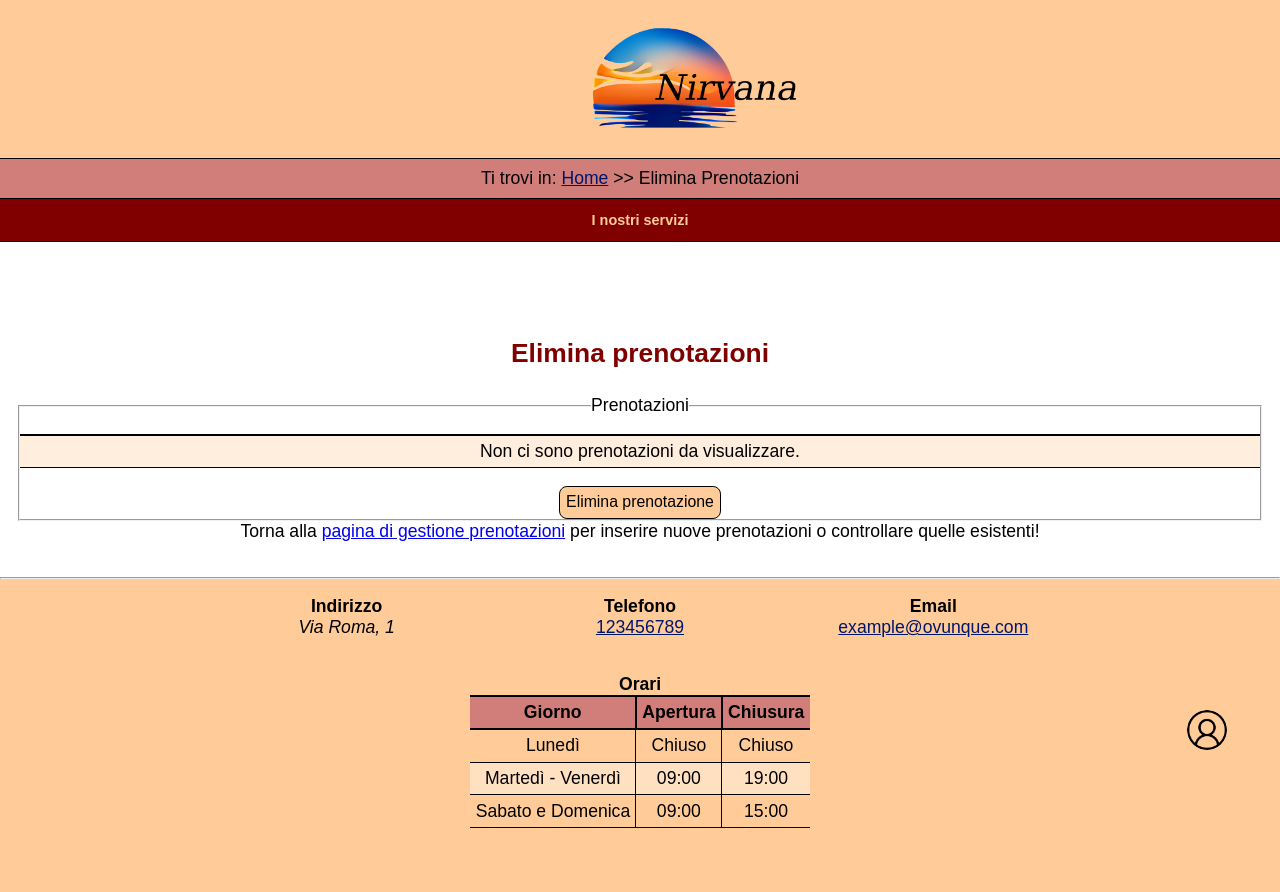
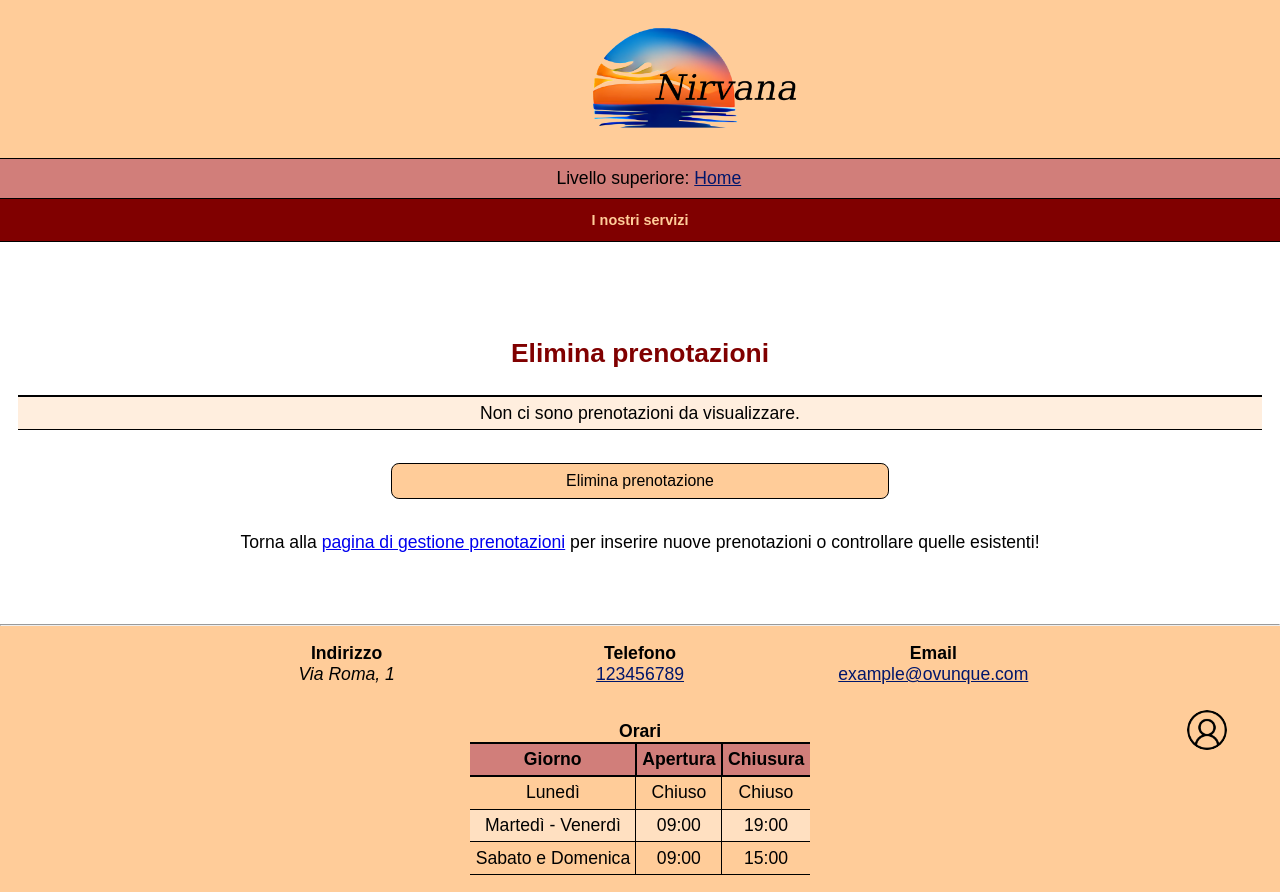
Before and after one commit to Tre-uomini-e-una-TecWeb/Nirvana-Website, a PHP site: page /PHP/PRENOTAZIONI/eliminazionePrenotazioniAmministratore.php in a window 1280 px wide. Before the commit the page ends 828 px from the top, so only its background shows below. Run offline with PHP 8.4, Linux system fonts and the light colour scheme; the visitor is signed in with stand-in values (Sample User, id 1); data comes from the database, SQL or seed files in the repository.

Commit message:
Ultimazione stile pagina eliminazione prenotazioni

```diff
--- a/CSS/mobile.css
+++ b/CSS/mobile.css
@@ -44,21 +44,17 @@ main {
     font-size: 1.1em;
 }
 
-/* #top-right{
-    display: none;
-} */
-
 #big_breadcrumb {
     display: none;
-}
-
-#service{
-    max-width: 35vw;
 }
 
 header {
     padding: 0em;
     margin: 0em;
+}
+
+#menu{
+    margin-bottom: 6em;
 }
 
 @media screen and (max-width:940px), only screen and (max-device-width:940px) {
@@ -130,7 +126,7 @@ header {
         margin-right: 1em;
     }
 
-    #signup input, #login input, #insertRes input, #datiUtente input, #changePsw input{
+    #signup input, #login input, #datiUtente input, #changePsw input{
         margin-right: 1em;
     }
 
@@ -166,6 +162,10 @@ header {
         position: absolute;
         top: initial;
         right: 2em;
+    }
+
+    #reservationsLink{
+        margin-bottom: 4em;
     }
 
     #confermaModifica{
@@ -225,10 +225,6 @@ header {
 
     .carta {
         color:black;
-    }
-
-    #service, #customers, #serviceAdmin{
-        max-width: 40vw;
     }
 
     #puliziaViso{
--- a/CSS/style.css
+++ b/CSS/style.css
@@ -784,10 +784,6 @@ footer a:visited{
     flex: auto;
 }
 
-#gestionePrenotazioneAdmin{
-    margin-top: 6em;
-}
-
 #separator{
     border-right: 1px solid black;
 }
@@ -810,7 +806,7 @@ form input[type=submit]{
     background-color: var(--mainColor);
 }
 
-#service {
+#service, #customers, #serviceAdmin {
     width: 100%;
 }
 
@@ -826,7 +822,6 @@ form label:not(#usernamePersonalPage):not(.showPasswordCheckbox) {
     margin-right: auto;
     max-width: 52vw;
     border: 1px solid black;
-    margin-bottom: 1em;
 }
 
 .errore, .conferma, #loginHelpMessage{
@@ -842,8 +837,9 @@ form label:not(#usernamePersonalPage):not(.showPasswordCheckbox) {
     background-color: var(--goodAction);
 }
 
-#wrongReservationLink{
+#wrongReservationLink, #reservationsLink, #reservations, #warningRegistrazione, #deleteReservations{
     text-align: center;
+    margin-top: 1em;
 }
 
 #confermaModifica{
@@ -941,12 +937,12 @@ input, select, #usernamePersonalPage{
     margin-bottom: 0.5em;
 }
 
-#registerButton, #accessButton, #confirmButton, #updateButton, #userReservationButton, #adminReservationButton, #updatePersonalPage{
+#registerButton, #accessButton, #confirmButton, #updateButton, #userReservationButton, #adminReservationButton, #updatePersonalPage, #adminDeleteButton{
     margin-top: 1em;
     padding: 0.3em;
 }
 
-#updateButton, #updatePersonalPage, #confirmButton, #registerButton, #accessButton, #userReservationButton, #adminReservationButton{
+#updateButton, #updatePersonalPage, #confirmButton, #registerButton, #accessButton, #userReservationButton, #adminReservationButton, #adminDeleteButton{
     font-size: 0.9em;
     padding: 0.5em;
     place-self: center;
@@ -958,9 +954,13 @@ input, select, #usernamePersonalPage{
     width: 40vw;
 }
 
-#reservations, #warningRegistrazione{
-    text-align: center;
-    margin-top: 1em;
+#adminDeleteButton{
+    margin-bottom: 1em;
+}
+
+input[type="checkbox" i]{
+    height: 1.2em;
+    width: 1.2em;
 }
 
 /**
--- a/HTML/PRENOTAZIONI/eliminazionePrenotazioniAmministratore.html
+++ b/HTML/PRENOTAZIONI/eliminazionePrenotazioniAmministratore.html
@@ -36,8 +36,11 @@
             <li class="LogIn"><span lang="en"><a href="../../PHP/AREA PERSONALE/login.php">Log In</a></span></li>
             <li class="LogOut"><span lang="en"><a href="../../PHP/logout.php" onclick="LogOut()" >Log Out</a></span></li>
         </ul> -->
-        <div class="breadcrumb">
-            <p>Ti trovi in: <a href="../../HTML/INDEX/index.html"><span lang="en">Home</span></a> &#62;&#62; Elimina Prenotazioni</p>
+        <div class="breadcrumb" id="big_breadcrumb">
+            <p>Ti trovi in: <a href="../../index.php"><span lang="en">Home</span></a> &#62;&#62; Elimina Prenotazioni</p>
+        </div>
+        <div class="breadcrumb" id="mini_breadcrumb">
+            <p>Livello superiore: <a href="../../index.php"><span lang="en">Home</span></a></p>
         </div>
         <div id="menu">
             <button aria-haspopup="menu" aria-label="Buttone di Menù Principale" onclick="menuButton()" class="buttonMenu">I nostri servizi</button>
@@ -51,9 +54,8 @@
 
     <main>
         <h2>Elimina prenotazioni</h2>
-        <form method="post" action="eliminazionePrenotazioniAmministratore.php">
-            <fieldset>
-                <legend> Prenotazioni </legend>
+        <div id="eliminazioniAmministratore">
+            <form method="post" action="eliminazionePrenotazioniAmministratore.php" id="deleteReservations">
                 <table id="tabellaPrenotazioniAmministratore" summary="Tabella che contiene tutte le prenotazioni attive (una data uguale o seguente a quella odierna)">
                     <thead>
                         <tr>
@@ -70,11 +72,11 @@
                         <listaPrenotazioni />
                     </tbody>
                 </table>
-                <input type="submit" name="deleteP" value="Elimina prenotazione" />
-            </fieldset>
+                <input type="submit" name="deleteP" value="Elimina prenotazione" id="adminDeleteButton" />
             </form>
             <esitoDelete />
-        <p>Torna alla <a href="gestionePrenotazioniAmministratore.php">pagina di gestione prenotazioni</a> per inserire nuove prenotazioni o controllare quelle esistenti!</p>
+            <p id="reservationsLink">Torna alla <a href="gestionePrenotazioniAmministratore.php">pagina di gestione prenotazioni</a> per inserire nuove prenotazioni o controllare quelle esistenti!</p>
+        </div>
     </main>
     <nav>
         <button onclick="goUp()" id="goUp"></button>
--- a/HTML/PRENOTAZIONI/gestionePrenotazioniAmministratore.html
+++ b/HTML/PRENOTAZIONI/gestionePrenotazioniAmministratore.html
@@ -37,7 +37,7 @@
             <li class="LogOut"><span lang="en"><a href="../../PHP/logout.php" onclick="LogOut()" >Log Out</a></span></li>
         </ul>-->
         <div class="breadcrumb" id="big_breadcrumb">
-            <p>Ti trovi in: <a href="../../index.php"><span lang="en">Home</span></a> &#62; &#62; Gestione Prenotazioni</p>
+            <p>Ti trovi in: <a href="../../index.php"><span lang="en">Home</span></a> &#62;&#62; Gestione Prenotazioni</p>
         </div>
         <div class="breadcrumb" id="mini_breadcrumb">
             <p>Livello superiore: <a href="../../index.php"><span lang="en">Home</span></a></p>
--- a/PHP/PRENOTAZIONI/eliminazionePrenotazioniAmministratore.php
+++ b/PHP/PRENOTAZIONI/eliminazionePrenotazioniAmministratore.php
@@ -40,7 +40,7 @@ function showReservations($connessione, $prenotazioni){
                     $prenotazioni .= "In attesa";
             }
             $prenotazioni .= "</td>";
-            $prenotazioni .= "<td> <input type='checkbox' id='myCheckbox[]' name='".$i."' value='".$idPrenotazione."'> </td>";
+            $prenotazioni .= "<td data-title='Eliminare: '> <input type='checkbox' id='myCheckbox[]' name='".$i."' value='".$idPrenotazione."' > </td>";
             $prenotazioni .= "</tr>";
         }
     }
@@ -67,39 +67,27 @@ else{
 }
 
 if(isset($_POST['deleteP'])){
-    if (isset($_POST['myCheckbox']) && $_POST['myCheckbox'] == 'Yes'){
-        $toDelete = $_POST['myCheckbox'];
-        if(empty($toDelete))
-        {
-          $esitoDelete = "<p class='errore'>Non sono state selezionate prenotazioni da eliminare!</p>";
-        }
-        else
-        {
-          $i = count($toDelete);
+    $i = count($_POST)-1;
+    if(isset($_POST) && $i>0){
         $deleted=0;
-          for($j = 0; $j < $i; $j++)
-          {
-            list($username,$dataPrenotazione,$oraPrenotazione)=explode(",",$toDelete[$j]);
+        foreach ($_POST as $key => $value) {
+            if($key!="deleteP"){
+                list($username,$dataPrenotazione,$oraPrenotazione)=explode(",",$value);
                 $isDeleted = $connessione->deletePrenotazioni($username, $dataPrenotazione, $oraPrenotazione);
                 if($isDeleted){
                     $deleted++;
                 }
             }
+        }
+        $prenotazioni = "";
         $prenotazioni=showReservations($connessione, $prenotazioni);
         if ($i == $deleted) {
-            $esitoDelete = "<p class='conferma'>Le prenotazioni sono state eliminate correttamente!</p>";
+          $esitoDelete = "<p class='conferma'>Le prenotazioni selezionate sono state eliminate correttamente!</p>";
         } else {
           $esitoDelete = "<p class='errore'>Alcune prenotazioni non sono state eliminate!</p>";
         }
-
-        }
     } else {
-        $b="";
-        foreach ($_POST as $key => $value) {
-
-            $b .= $key."=".$value.";";
-        }
-        $esitoDelete = "<p class='errore'>Non è stata selezionata alcuna prenotazione! ".$b." </p>";
+        $esitoDelete = "<p class='errore'>Non è stata selezionata alcuna prenotazione! </p>";
     }
 }
 
--- a/PHP/PRENOTAZIONI/gestionePrenotazioniUtente.php
+++ b/PHP/PRENOTAZIONI/gestionePrenotazioniUtente.php
@@ -39,7 +39,7 @@ if($connOk){
             $errPrenotazione.='<p class=\'errore\'>Ora per la prenotazione non valida: formato non valido!</p>';
             $canAskRes = false;
         }
-        if($canMakeRes && ($ora<"09:00" || $ora >"19:00")){
+        if($canAskRes && ($ora<"09:00" || $ora >"19:00")){
             $errPrenotazione.='<p class=\'errore\'>Orario non valido: il centro é chiuso nell\'orario richiesto!</p>';
             $canAskRes = false;
         }
```
Also changed, not shown: PHP/PRENOTAZIONI/gestionePrenotazioniAmministratore.php (+7 -3 lines), .htaccess. Lines whose indentation alone changed are shown as unchanged.
